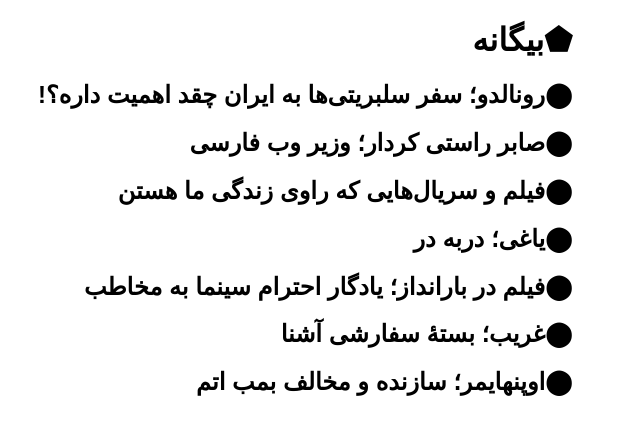
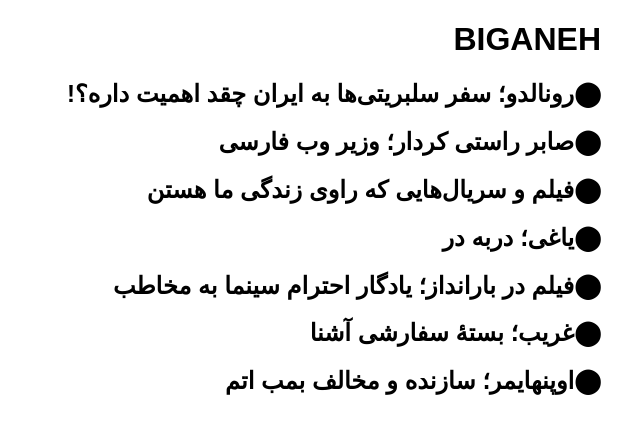
Before and after one commit to darkblog/darkblog.github.io, a Jekyll site: the page built from index.html, in a window 1280 px wide. Shown: the top 435 px of the page, without its empty margins (585-1225 px from the left). Built offline with Jekyll 4.4.1, drawn with Linux system fonts in a browser that asks for light colours.

Commit message:
Update index.html

```diff
--- a/index.html
+++ b/index.html
@@ -5,12 +5,12 @@
 <!DOCTYPE html>
 <html dir="rtl">
 <head>
-<title>بیگانه</title>
+<title>BIGANEH</title>
 <meta name="viewport" content="width=device-width">
 <style>body{font-family:sans-serif;margin:auto;padding:0 1em;max-width:48em}a{text-decoration:none;color:black}</style>
 </head>
 <body>
-<h1>⬟بیگانه</h1>
+<h1>BIGANEH</h1>
 {% for post in site.posts %}
 <h2>⬤<a href="{{ site.url }}{{ post.url }}">{{ post.title }}</a></h2>
 {% endfor %}
```
